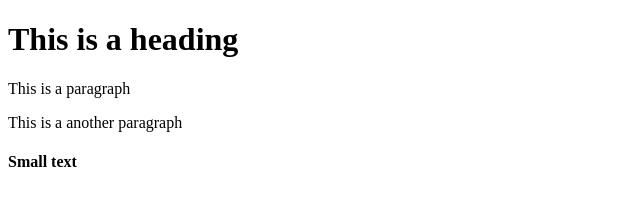
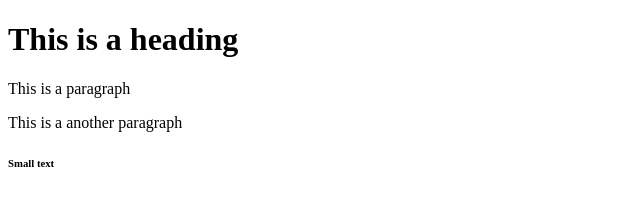
Before and after one commit to krilen/learning-git, a plain HTML site: page index.html in a window 1280 px wide. Shown: the full height of the page, 0-640 px from the left. Drawn offline with Linux system fonts and the light colour scheme.

Commit message:
text back

```diff
--- a/index.html
+++ b/index.html
@@ -8,6 +8,6 @@
     <h1>This is a heading</h1>
     <p>This is a paragraph</p>
     <p>This is a another paragraph</p>
-    <h4>Small text</h4>
+    <h6>Small text</h6>
 </body>
 </html>
```
